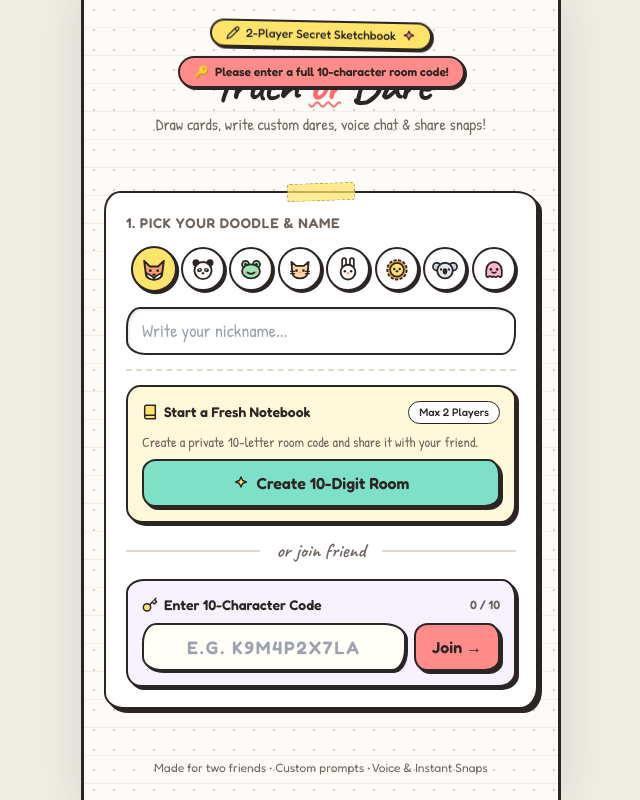
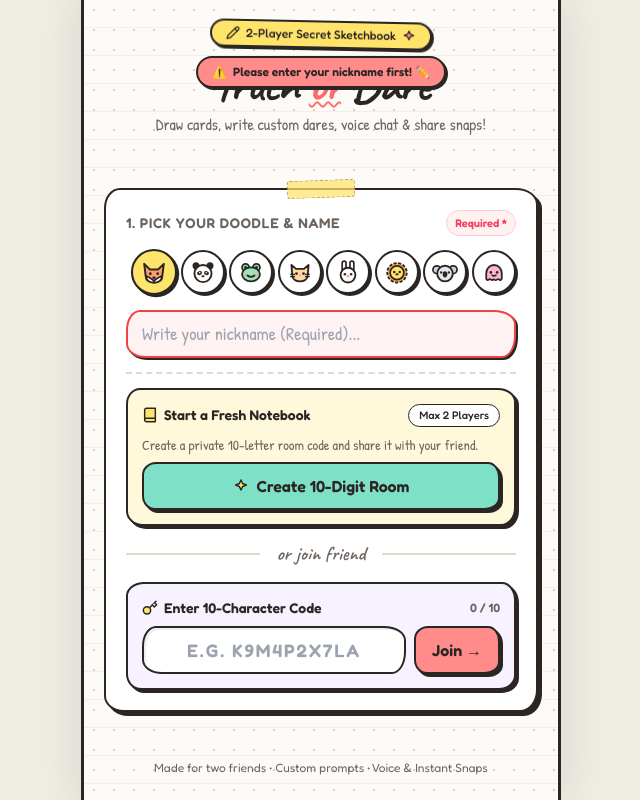
Before and after one commit to samaed-samee/truth-or-dare, a plain HTML site: page index.html in a window 1280 px wide. Both pictures are taken after a click on the button "Join →". Shown: the whole page, without its empty margins (319-959 px from the left). Drawn offline with nearby package versions, Linux system fonts and the light colour scheme.

Commit message:
feat(ui): add nickname validation and required field UX
Validate player nickname before creating or joining a room instead of falling back to default names. Display a shake animation and error toast when the input is empty, clear error styles on input, and allow submitting the join code with Enter. Mark the nickname field as required in the UI and update the README with live demo links and deployment instructions.

```diff
--- a/app.js
+++ b/app.js
@@ -1438,9 +1438,33 @@
         }
       });
 
+      function validateNickname() {
+        const nameVal = el.playerNameInput.value.trim();
+        if (!nameVal) {
+          showToast('Please enter your nickname first! ✏️', '⚠️', '#FF8B8B');
+          el.playerNameInput.focus();
+          el.playerNameInput.classList.remove('animate-shake');
+          void el.playerNameInput.offsetWidth; // Force CSS reflow to re-trigger animation
+          el.playerNameInput.classList.add('animate-shake');
+          el.playerNameInput.style.borderColor = '#EF4444';
+          el.playerNameInput.style.backgroundColor = '#FEF2F2';
+          return null;
+        }
+        return nameVal;
+      }
+
+      el.playerNameInput.addEventListener('input', () => {
+        if (el.playerNameInput.value.trim()) {
+          el.playerNameInput.style.borderColor = '';
+          el.playerNameInput.style.backgroundColor = '';
+        }
+      });
+
       // Create 10-Char Room
       el.createRoomBtn.addEventListener('click', async () => {
-        const nameVal = el.playerNameInput.value.trim() || 'Sketcher 1';
+        const nameVal = validateNickname();
+        if (!nameVal) return;
+
         state.myName = nameVal;
         state.role = 'host';
         state.roomCode = generate10CharCode();
@@ -1461,13 +1485,16 @@
 
       // Join Room with 10-Char Code
       el.joinRoomBtn.addEventListener('click', async () => {
+        const nameVal = validateNickname();
+        if (!nameVal) return;
+
         const code = el.joinCodeInput.value.toUpperCase().replace(/[^A-Z0-9]/g, '');
         if (code.length !== 10) {
           showToast('Please enter a full 10-character room code!', '🔑', '#FF8B8B');
           el.joinCodeInput.focus();
           return;
         }
-        const nameVal = el.playerNameInput.value.trim() || 'Sketcher 2';
+
         state.myName = nameVal;
         state.role = 'guest';
         state.roomCode = code;
@@ -1484,6 +1511,13 @@
         enterRoomScreen();
         startNetworkSession();
         saveSessionState();
+      });
+
+      el.joinCodeInput.addEventListener('keydown', (e) => {
+        if (e.key === 'Enter') {
+          e.preventDefault();
+          el.joinRoomBtn.click();
+        }
       });
 
       function enterRoomScreen() {
--- a/index.html
+++ b/index.html
@@ -46,8 +46,9 @@
 
         <!-- Step 1: Pick Doodle Avatar & Name -->
         <div>
-          <label class="block text-xs sm:text-sm font-ui font-semibold uppercase tracking-wider text-[#6E655F] mb-2">
-            1. Pick Your Doodle & Name
+          <label class="block text-xs sm:text-sm font-ui font-semibold uppercase tracking-wider text-[#6E655F] mb-2 flex items-center justify-between">
+            <span>1. Pick Your Doodle & Name</span>
+            <span class="text-[11px] font-semibold text-rose-500 tracking-normal capitalize bg-rose-50 px-2 py-0.5 rounded-full border border-rose-200">Required *</span>
           </label>
           <div class="grid grid-cols-4 sm:grid-cols-8 gap-2.5 p-1.5 mb-2.5" id="avatar-picker">
             <!-- Fox Doodle -->
@@ -142,8 +143,10 @@
             id="player-name-input"
             type="text"
             maxlength="18"
-            placeholder="Write your nickname..."
-            class="sketch-input w-full px-3.5 py-2 text-lg font-hand"
+            placeholder="Write your nickname (Required)..."
+            autocomplete="off"
+            spellcheck="false"
+            class="sketch-input w-full px-3.5 py-2 text-lg font-hand transition-colors duration-150"
           />
         </div>
 
--- a/style.css
+++ b/style.css
@@ -231,3 +231,12 @@ html, body {
 .polaroid-frame:hover {
   transform: rotate(0deg) scale(1.01);
 }
+
+@keyframes sketchShake {
+  0%, 100% { transform: translateX(0); }
+  20%, 60% { transform: translateX(-5px); }
+  40%, 80% { transform: translateX(5px); }
+}
+.animate-shake {
+  animation: sketchShake 0.38s cubic-bezier(0.36, 0.07, 0.19, 0.97) both;
+}
```
Also changed, not shown: README.md.
